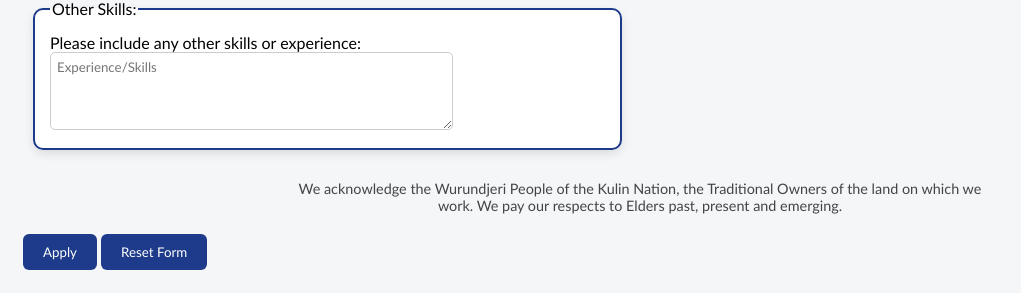
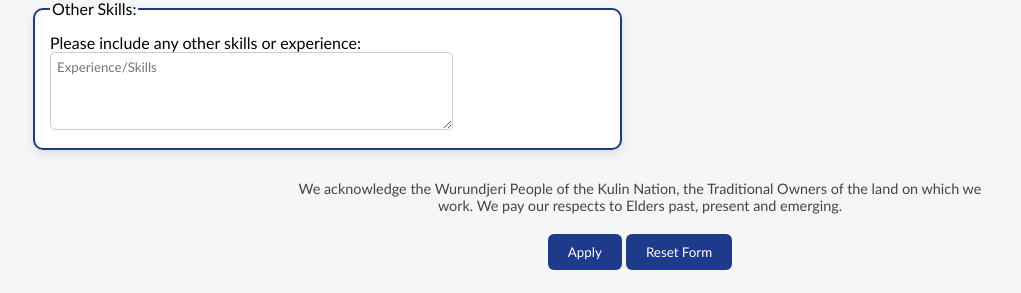
Before and after one commit to 106512035/g05repositorypart2, a PHP site: page /apply.php in a window 1280 px wide. Shown: the part 1567-1860 px from the top of the page, without its empty margins (0-1021 px from the left). Run offline with PHP 8.4, Linux system fonts and the light colour scheme.

Commit message:
Corrected buttons alignement by centering them with inline css.

```diff
--- a/apply.php
+++ b/apply.php
@@ -38,7 +38,6 @@
             width: 45%;
             min-width: 320px;
         }
-
     </style>
 </header>
     <!--Forms method and action.-->
@@ -141,7 +140,7 @@
         <!--Acknowledgment to country-->
         <p style= "max-width: 700px; margin: 20px auto; font-size: 0.9em; color: #444; text-align: center;">We acknowledge the Wurundjeri People of the Kulin Nation, the Traditional Owners of the land on which we work. We pay our respects to Elders past, present and emerging.</p>
         <!--The buttons including a submit and reset form.-->
-    <div class="buttons">
+    <div class="buttons" style="text-align: center; margin-top: 20px;">
     <input type= "submit" value="Apply" id="subutton">
 	<input type= "reset" value="Reset Form" id="resbutton">
     </div>
```
